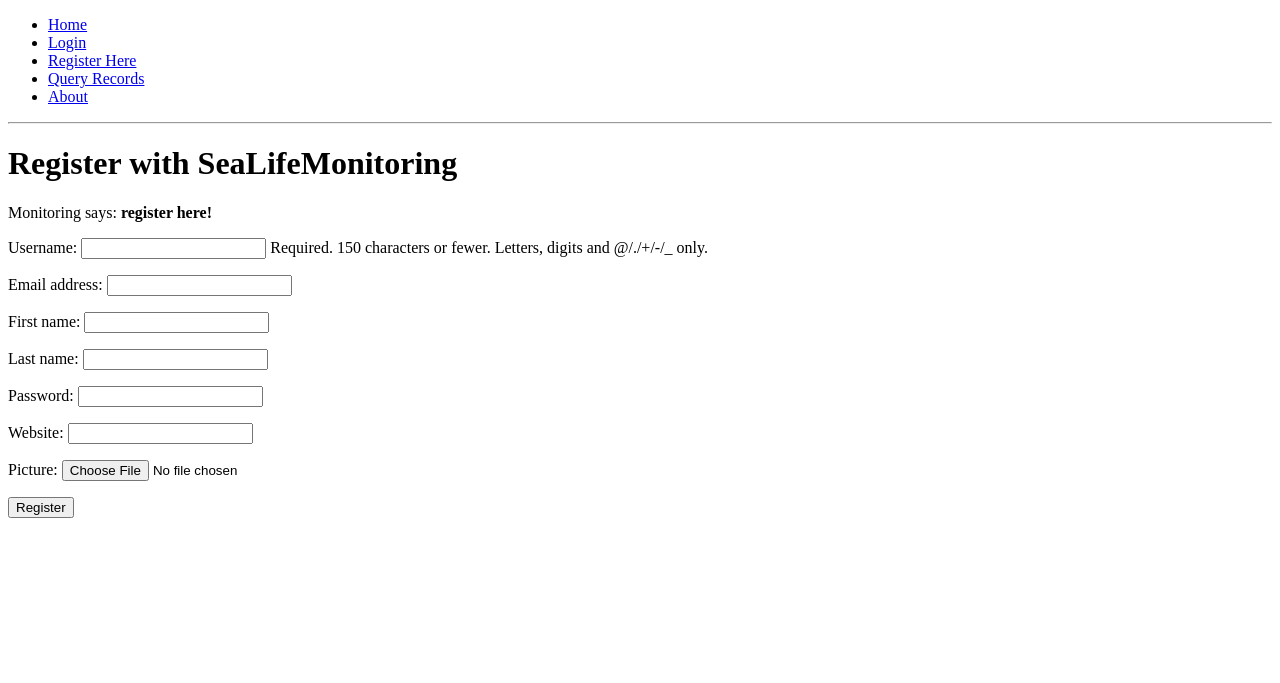
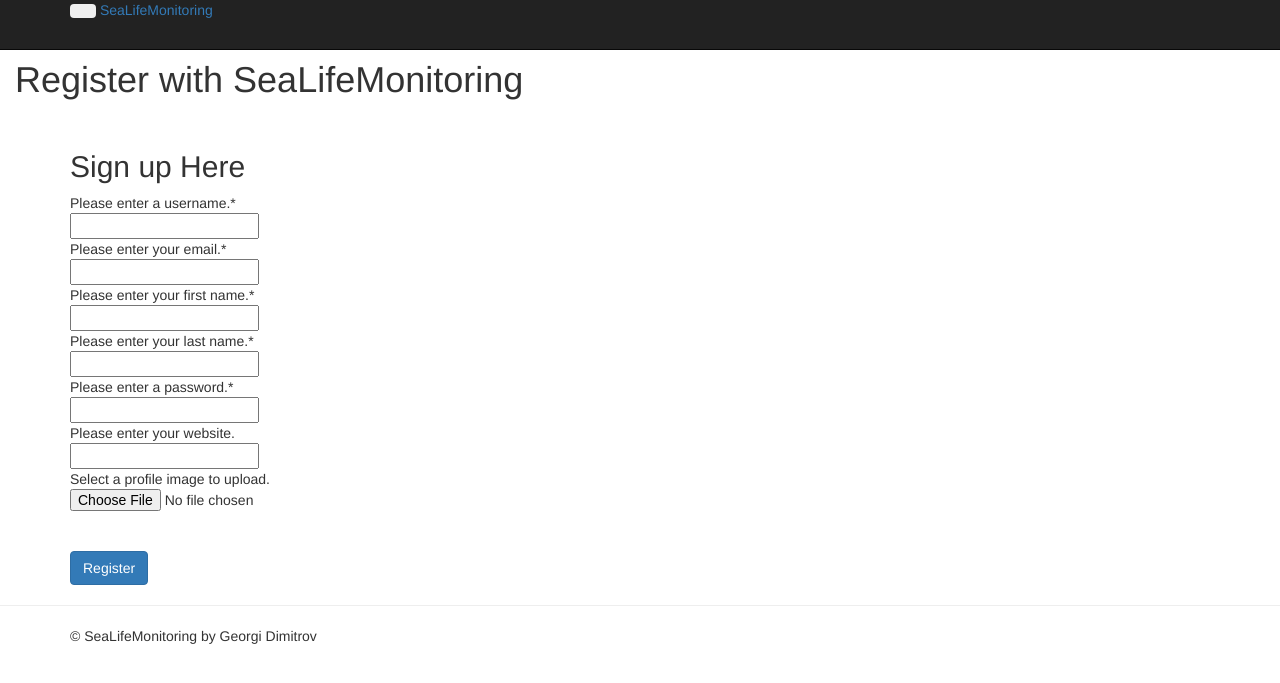
Before and after one commit to gogodi91/SeaLifeMonitoring, a Django app: page /register/ in a window 1280 px wide. Shown: the top 683 px of the page. Run offline with Django 3.2, Linux system fonts and the light colour scheme; parts of the project's set-up code (start-up, migrations or seed data) failed here and were passed over; some libraries are stand-ins or nearby versions.

Commit message:
added css and overall look

```diff
--- a/SeaLifeMonitoring/SeaLifeMonitoring/settings.py
+++ b/SeaLifeMonitoring/SeaLifeMonitoring/settings.py
@@ -143,6 +143,8 @@ SESSION_SERIALIZER = 'django.contrib.sessions.serializers.JSONSerializer'
 
 LOGIN_URL = '/monitoring/login/'
 
+SESSION_EXPIRE_AT_BROWSER_CLOSE = False
+
 # A sample logging configuration. The only tangible logging
 # performed by this configuration is to send an email to
 # the site admins on every HTTP 500 error when DEBUG=False.
--- a/SeaLifeMonitoring/monitoring/forms.py
+++ b/SeaLifeMonitoring/monitoring/forms.py
@@ -246,16 +246,22 @@ class SizeForm(forms.ModelForm):
 ####################  USER FORM  ####################
 
 class UserForm(forms.ModelForm):
-    password = forms.CharField(widget=forms.PasswordInput())
-
-    class Meta:
-        model = User
-        fields = ('username', 'email', 'first_name', 'last_name', 'password')
+	username = forms.CharField(help_text="Please enter a username.*")
+	email = forms.CharField(help_text="Please enter your email.*")
+	password = forms.CharField(widget=forms.PasswordInput(), help_text="Please enter a password.*")
+	first_name = forms.CharField(help_text = "Please enter your first name.*")
+	last_name = forms.CharField(help_text = "Please enter your last name.*")
+	class Meta:
+		model = User
+		fields = ('username', 'email', 'first_name', 'last_name', 'password')
 
 
 ####################  USER PROFILE FORM  ####################
 
 class UserProfileForm(forms.ModelForm):
+    website = forms.URLField(help_text="Please enter your website.", required=False)
+    picture = forms.ImageField(help_text="Select a profile image to upload.", required=False)
+
     class Meta:
         model = UserProfile
         fields = ('website', 'picture')
--- a/SeaLifeMonitoring/monitoring/urls.py
+++ b/SeaLifeMonitoring/monitoring/urls.py
@@ -8,4 +8,6 @@ urlpatterns = patterns('',
 	url(r'^register/$', views.register, name='register'),
 	url(r'^login/$', views.user_login, name='login'),
 	url(r'^logout/$', views.user_logout, name='logout'),
+	url(r'^add_info/$', views.add_info, name='add_info'),
+	url(r'^get_info/$', views.get_info, name='get_info'),
 	)
--- a/SeaLifeMonitoring/monitoring/views.py
+++ b/SeaLifeMonitoring/monitoring/views.py
@@ -1,11 +1,12 @@
 # Create your views here.
+from datetime import datetime
 from django.http import HttpResponse
 from django.http import HttpResponseRedirect
 from django.template import RequestContext
 from django.shortcuts import render_to_response
 from django.contrib.auth import authenticate, login, logout
 from django.contrib.auth.decorators import login_required
-from monitoring.models import Event, Vessel, Cruise, Notes, Stations, TypeSpec, TAXA, ChemParam, Event, Chemistry, DataAB, SizeAgeFish, Age, Size
+from monitoring.models import Area, Vessel, Cruise, Notes, Stations, TypeSpec, TAXA, ChemParam, Event, Chemistry, DataAB, SizeAgeFish, Age, Size
 from monitoring.forms import AreaForm
 from monitoring.forms import UserForm, UserProfileForm
 
@@ -18,7 +19,8 @@ def index(request):
 	# The context contains information such as the client's machine details, for example.
     context = RequestContext(request)
 
-	 # Query the database for a list of ALL categories currently stored.
+
+	# Query the database for a list of ALL categories currently stored.
     # Order the categories by no. likes in descending order.
     # Retrieve the top 5 only - or all if less than 5.
     # Place the list in our context_dict dictionary which will be passed to the template engine.
@@ -32,6 +34,22 @@ def index(request):
     # Return a rendered response to send to the client.
     # We make use of the shortcut function to make our lives easier.
     # Note that the first parameter is the template we wish to use.
+
+	#### CODE FOR VISITS COUNTER WITH COOKIES ####
+    if request.session.get('last_visit'):
+        # The session has a value for the last visit
+        last_visit_time = request.session.get('last_visit')
+        visits = request.session.get('visits', 0)
+
+        if (datetime.now() - datetime.strptime(last_visit_time[:-7], "%Y-%m-%d %H:%M:%S")).days > 0:
+            request.session['visits'] = visits + 1
+            request.session['last_visit'] = str(datetime.now())
+    else:
+        # The get returns None, and the session does not have a value for the last visit.
+        request.session['last_visit'] = str(datetime.now())
+        request.session['visits'] = 1
+    #### END  CODE ####
+
     return render_to_response('monitoring/index.html', context_dict, context)
 
 
@@ -39,8 +57,18 @@ def index(request):
 
 def about(request):
 	context = RequestContext(request)
-	context_dict = {'boldmessage': "OF A HUGE FISH"}
-	return render_to_response('monitoring/about.html', context_dict, context)
+
+
+	# If the visits session varible exists, take it and use it.
+    # If it doesn't, we haven't visited the site so set the count to zero.
+	if request.session.get('visits'):
+		count = request.session.get('visits')
+		print '>>>> HITS COUNT {}'.format(count)
+	else:
+		count = 0
+		print '>>>> HITS COUNT hihi {}'.format(count)
+    # remember to include the visit data
+	return render_to_response('monitoring/about.html', {'visits': count}, context)
 
 
 ####################  ADD_AREA  ####################
@@ -79,6 +107,10 @@ def add_area(request):
 def register(request):
 	# Like before, get the request's context.
 	context = RequestContext(request)
+
+	#if request.session.test_cookie_worked():
+	#	print ">>>> TEST COOKIE WORKED!"
+	#	request.session.delete_test_cookie()
 
 	# A boolean value for telling the template whether the registration was successful.
 	# Set to False initially. Code changes value to True when registration succeeds.
@@ -191,10 +223,22 @@ def user_logout(request):
     return HttpResponseRedirect('/monitoring/')
 
 
-####################  ADD RECORDS  ####################
+####################  ADD INFO  ####################
+
+@login_required
+def add_info(request):
+	context = RequestContext(request)
+	#<!-->needs to be reworked to use dinamic data (dictionary)</-->
+	#table_dict = {'table_name': table_name}
+	return render_to_response('monitoring/add_info.html', context)
 
 
+####################  GET INFO  ####################
 
+def get_info(request):
+	context = RequestContext(request)
+	#<!-->needs to be reworked to use dinamic data (dictionary)</-->
+	#table_dict = {'table_name': table_name}
+	return render_to_response('monitoring/get_info.html', context)
 
-
-####################  QUERY RECORDS  ####################
+####################  ADD INFO RECORDS  ####################
--- a/SeaLifeMonitoring/templates/monitoring/about.html
+++ b/SeaLifeMonitoring/templates/monitoring/about.html
@@ -3,8 +3,10 @@
 {% block title %}{{ 'about' }}{% endblock %}
 
 {% block body_block %}
+<div class="hero-unit">
 	<h1>This site is still under construction</h1>
-	<h3>So here`s a picture</h3> <h2><strong>{{ boldmessage }}</strong></h2>
+	You've visited the site on <strong>{{ visits }} occasion(s)</strong>.<br />
+	<h3>So here`s a picture <strong>OF A HUGE FISH</strong></h3>
 	<img src="/static/Puffer_Fish_DSC01257.JPG" alt= "Picture of a Fish"/>
-
+</div>
 {% endblock %}
--- a/SeaLifeMonitoring/templates/monitoring/base.html
+++ b/SeaLifeMonitoring/templates/monitoring/base.html
@@ -2,31 +2,74 @@
 {% load static %} <!--New Line-->
 <html>
 	<head>
+	<meta name="viewport" content="width=device-width, initial-scale=1.0">
+	<!-- Bootstrap -->
+	<link href="{% static 'css/bootstrap-fluid-adj.css' %}" rel="stylesheet">
+	<link href="{% static 'css/bootstrap.min.css' %}" rel="stylesheet" media="screen">
+	<link href="{% static 'css/bootstrap-responsive.css' %}" rel="stylesheet">
 	<title>SeaLifeMonitoring - {% block title %}Tango with Django!{% endblock %}</title>
+
 	</head>
 
 	<body>
-        <div>
-            <ul>
+		<div class="navbar navbar-inverse navbar-fixed-top">
+			<div class="navbar-inner">
+				<div class="container">
+					<button type="button" class="btn btn-navbar" data-toggle="collapse" data-target=".nav-collapse">
+						<span class="icon-bar"></span>
+						<span class="icon-bar"></span>
+						<span class="icon-bar"></span>
+					</button>
+					<a class="brand" href="/monitoring/">SeaLifeMonitoring</a>
+
+					<div class="nav-collapse collapse">
+						<ul class="nav pull-right">
 							{% if user.is_authenticated %}
-            	 <li><a href="/monitoring/">Home</a></li>
+								<li class="navbar-text">Welcome, {{ user.username }}!</li>
 								<li><a href="/monitoring/logout/">Logout</a></li>
-                <li><a href="/monitoring/add_area/">Add a New Record</a></li>
-                <li><a href="/monitoring/add_area/">Query Records</a></li>
+								<li><a href="/monitoring/add_info/">Add a New Record</a></li>
+								<li><a href="/monitoring/get_info/">Query Records</a></li>
 							{% else %}
-            	 <li><a href="/monitoring/">Home</a></li>
 								<li><a href="/monitoring/login/">Login</a></li>
 								<li><a href="/monitoring/register/">Register Here</a></li>
-                <li><a href="/monitoring/add_area/">Query Records</a></li>
+								<li><a href="/monitoring/get_info/">Query Records</a></li>
 							{% endif %}
-
+							</ul>
+						<ul class="nav">
+							<li><a href="/monitoring/">Home</a></li>
 							<li><a href="/monitoring/about/">About</a></li>
 						</ul>
 					</div>
-        <hr />
-        <div>
-            {% block body_block %}{% endblock %}
+					<!--/.nav-collapse -->
 				</div>
+			</div>
+		</div>
+		<div class="container-fluid">
+			<div class="row-fluid">
+				<div class="span3">
+					<div class="well sidebar-nav">
+					<!--- Empty for the timebeing -->
+					</div>
+					<!--/.well -->
+				</div>
+				<!--/span-->
+				<div class="span9">
+					{% block body_block %}
+					{% endblock %}
+				</div>
+				<!--/span-->
+			</div>
+			<!--/row-->
+		</div>
+		<!--/.fluid-container-->
+		<hr>
 
+		<footer>
+			<div class="container">
+				<p>&copy; SeaLifeMonitoring by Georgi Dimitrov</p>
+			</div>
+		</footer>
+		<script src="{% static 'js/jquery-2.0.3.min.js' %}"></script>
+		<script src="{% static 'js/bootstrap.min.js' %}"></script>
 	</body>
 </html>
--- a/SeaLifeMonitoring/templates/monitoring/register.html
+++ b/SeaLifeMonitoring/templates/monitoring/register.html
@@ -2,27 +2,36 @@
 {% block title %}{{ 'register' }}{% endblock %}
 
 {% block body_block %}
-        <h1>Register with SeaLifeMonitoring</h1>
+<div class="hero-unit">
+	<h1>Register with SeaLifeMonitoring</h1>
+	<br/>
+	<div class="container">
+		{% if registered %}
+			<p>Thank you for registering.</p>
+			<p><a href="/monitoring/login/">Login</a> when you are ready.</p>
+		{% else %}
+			<form class="form-signin span8" id="user_form" method="post" action="/rango/register/" enctype="multipart/form-data">
+				{% csrf_token %}
+				<h2 class="form-signin-heading">Sign up Here</h2>
 
-        {% if registered %}
-        Monitoring says: <strong>thank you for registering!</strong>
-        <a href="/monitoring/">Return to the homepage.</a><br />
-        {% else %}
-        Monitoring says: <strong>register here!</strong><br />
+				<!-- Display each form here -->
+				{% for field in user_form.visible_fields %}
+					{{ field.errors }}
+					{{ field.help_text }}<br />
+					{{ field }}<br />
+				{% endfor %}
 
-        <form id="user_form" method="post" action="/monitoring/register/"
-                enctype="multipart/form-data">
+				{% for field in profile_form.visible_fields %}
+					{{ field.errors }}
+					{{ field.help_text }}<br />
+					{{ field }}<br />
+				{% endfor %}
+				<br />
 
-            {% csrf_token %}
-
-            <!-- Display each form. The as_p method wraps each element in a paragraph
-                 (<p>) element. This ensures each element appears on a new line,
-                 making everything look neater. -->
-            {{ user_form.as_p }}
-            {{ profile_form.as_p }}
-
-            <!-- Provide a button to click to submit the form. -->
-            <input type="submit" name="submit" value="Register" />
-        </form>
-        {% endif %}
+				<!-- Provide a button to click to submit the form. -->
+				<input class="btn btn-primary" type="submit" name="submit" value="Register"/>
+			</form>
+		{% endif %}
+	</div>
+</div>
 {% endblock %}
```
Also changed, not shown: SeaLifeMonitoring/templates/monitoring/add_area.html (+7 -4 lines), SeaLifeMonitoring/templates/monitoring/index.html (+12 -4 lines), SeaLifeMonitoring/templates/monitoring/login.html (+19 -10 lines), 4 other files. Lines whose indentation alone changed are shown as unchanged.
